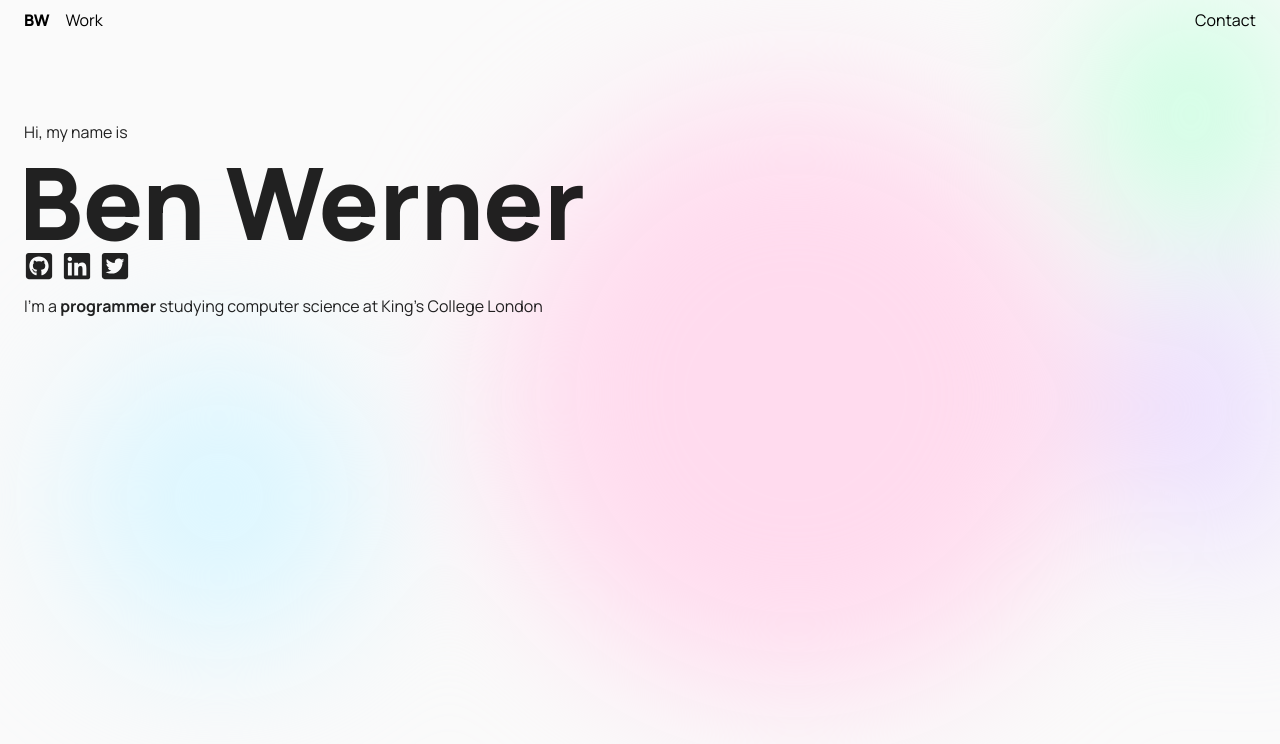
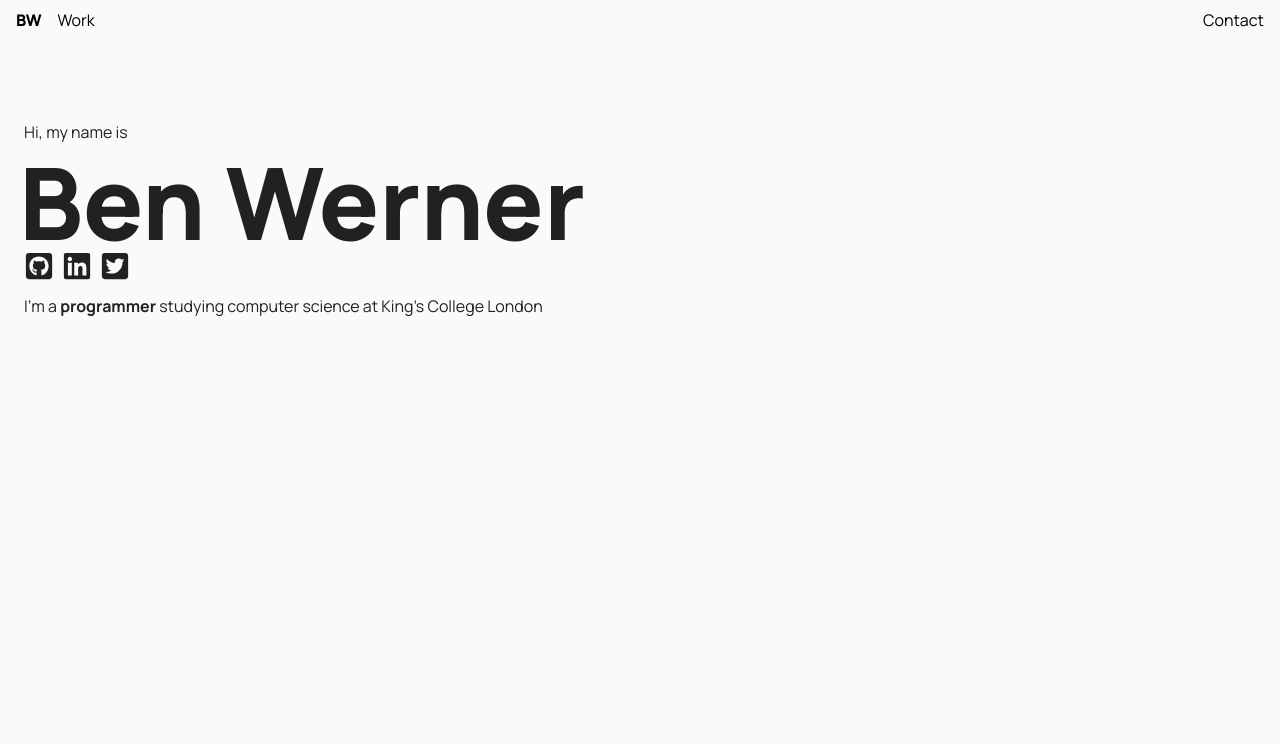
Before and after one commit to benwerner01/personal-website, a Next.js app: page / in a window 1280 px wide. Shown: the top 744 px of the page. Built offline with nearby package versions, Linux system fonts and the light colour scheme.

Commit message:
temporarily disable BackgroundAnimation

```diff
--- a/src/pages/_app.tsx
+++ b/src/pages/_app.tsx
@@ -4,7 +4,7 @@ import CssBaseline from '@material-ui/core/CssBaseline';
 import theme from '../lib/theme';
 import '../lib/styles/globals.css';
 import NavBar from '../components/NavBar';
-import BackgroundAnimation from '../components/BackgroundAnimation';
+// import BackgroundAnimation from '../components/BackgroundAnimation';
 
 function MyApp({ Component, pageProps }: AppProps) {
   return (
@@ -12,7 +12,7 @@ function MyApp({ Component, pageProps }: AppProps) {
       <CssBaseline />
       <NavBar />
       <Component {...pageProps} />
-      <BackgroundAnimation />
+      {/* <BackgroundAnimation /> */}
     </ThemeProvider>
   );
 }
```
